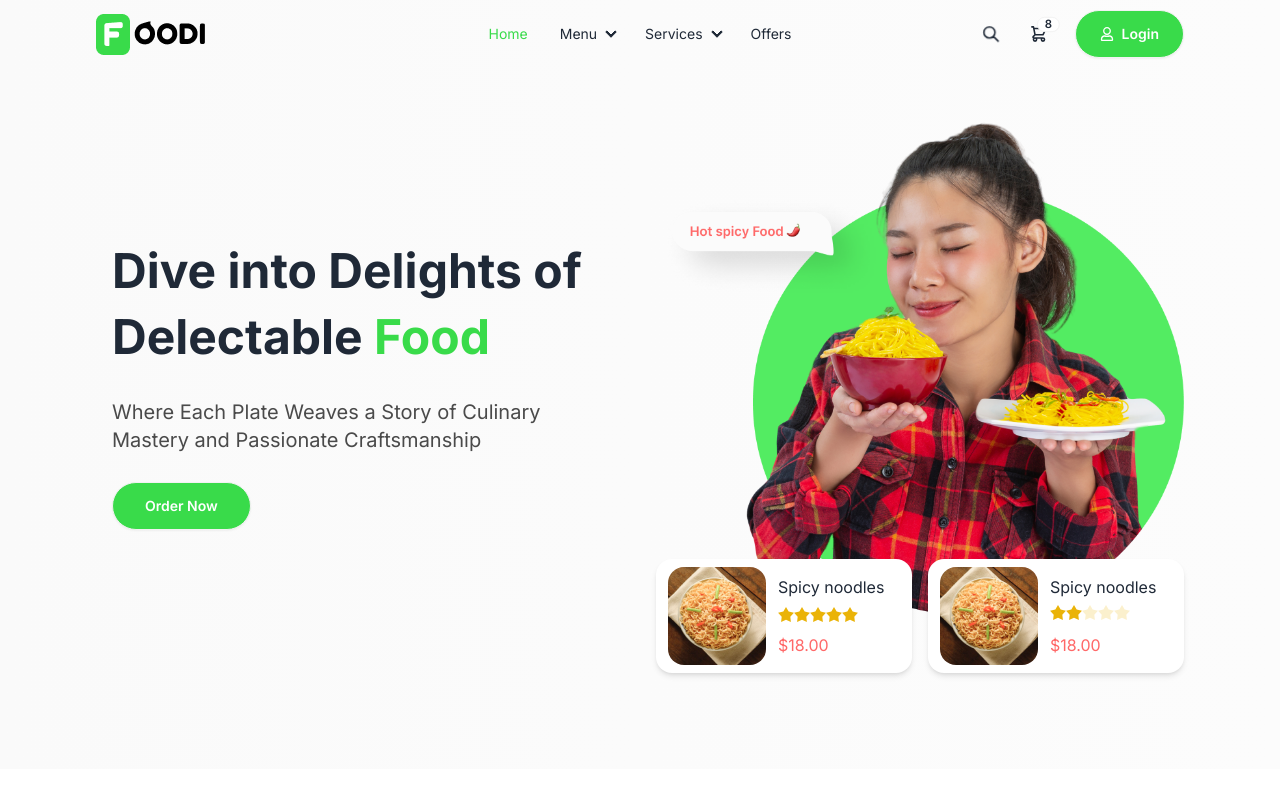
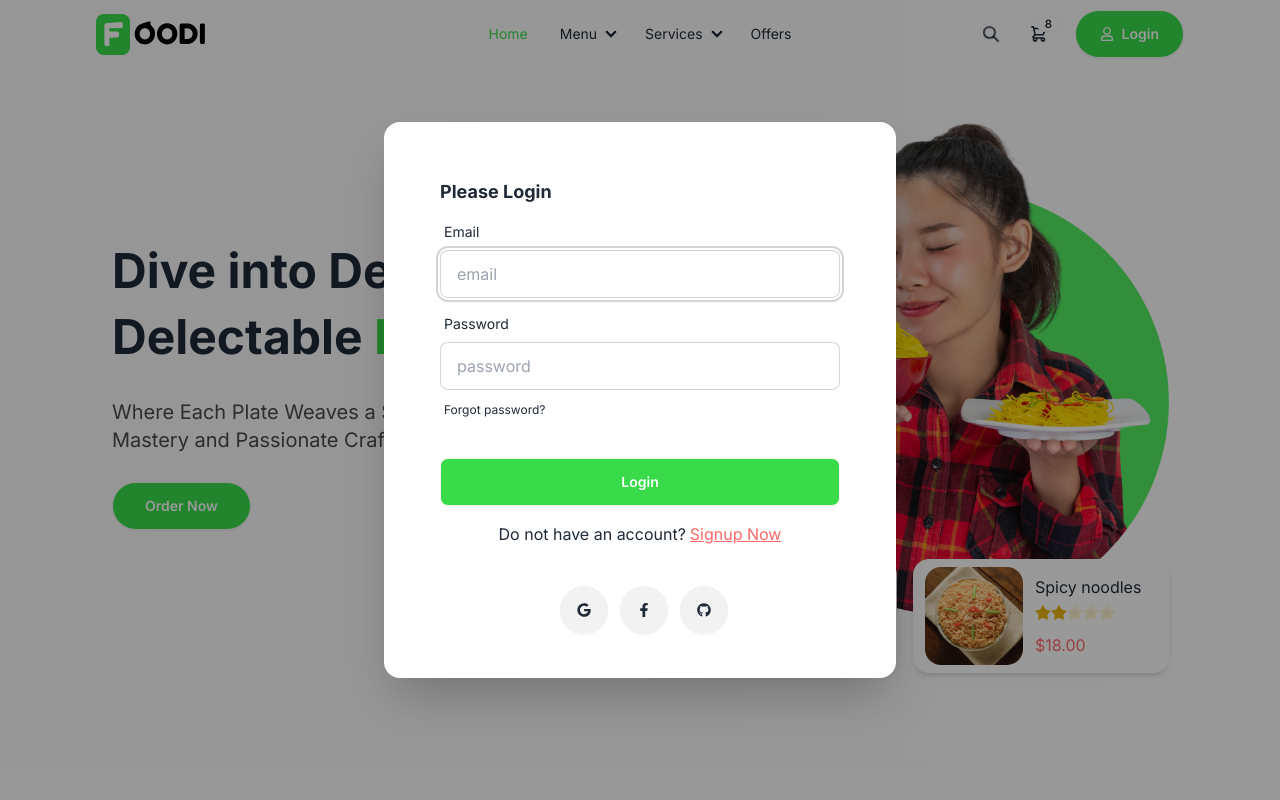
Before and after one commit to bralao/restaurant, a React (Vite) app in the folder client/: page / in a window 1280 px wide. Both pictures are taken after a click on the button "Login". Shown: the top 800 px of the page. Built offline with nearby package versions, Linux system fonts and the light colour scheme.

Commit message:
modal created

```diff
--- /dev/null
+++ b/client/src/components/Modal.jsx
@@ -0,0 +1,72 @@
+import React from 'react'
+import { Link } from 'react-router-dom'
+import { FaGoogle } from "react-icons/fa";
+import { FaFacebookF } from "react-icons/fa";
+import { FaGithub } from "react-icons/fa";
+
+
+const Modal = () => {
+  return (
+    <dialog id="my_modal_5" className="modal modal-middle sm:modal-middle">
+      <div className="modal-box">
+        <div className="modal-action flex flex-col justify-center mt-0">
+          <form className="card-body" method="dialog">
+
+            <h3 className="font-bold text-lg">Please Login</h3>
+
+            <div className="form-control">
+              <label className="label">
+                <span className="label-text">Email</span>
+              </label>
+              <input type="email" placeholder="email" className="input input-bordered" required />
+            </div>
+
+            <div className="form-control">
+              <label className="label">
+                <span className="label-text">Password</span>
+              </label>
+              <input type="password" placeholder="password" className="input input-bordered" required />
+              <label className="label mt-1">
+                <a href="#" className="label-text-alt link link-hover">Forgot password?</a>
+              </label>
+            </div>
+
+            {/* error text */}
+
+
+
+            {/* login btn */}
+            <div className="form-control mt-6">
+              <input type="submit"  value="Login" className="btn bg-green text-white"/>
+            </div>
+
+            <p className="text-center my-2">Do not have an account?
+              <Link className="underline text-red ml-1" to="/signup">Signup Now</Link>
+            </p>
+
+
+
+          </form>
+
+          {/* social login */}
+          <div className="text-center space-x-3 mb-5">
+            <button className="btn btn-circle hover:bg-green hover:text-white">
+              <FaGoogle />
+            </button>
+            <button className="btn btn-circle hover:bg-green hover:text-white">
+              <FaFacebookF />
+            </button>
+            <button className="btn btn-circle hover:bg-green hover:text-white">
+              <FaGithub />
+            </button>
+
+          </div>
+
+        </div>
+      </div>
+    </dialog>
+
+  )
+}
+
+export default Modal
--- a/client/src/components/Navbar.jsx
+++ b/client/src/components/Navbar.jsx
@@ -1,6 +1,7 @@
 import React, { useState, useEffect } from 'react'
 import logo from '/logo.png' // no need to write the hole path because it is in the public folder
 import { FaRegUser } from "react-icons/fa";
+import Modal from './Modal';
 
 
 const Navbar = () => {
@@ -79,10 +80,12 @@ const Navbar = () => {
           </ul>
         </div>
         <div className="navbar-end" >
+
           {/* search button */}
           <button className="btn btn-ghost btn-circle hidden lg:flex">
             <svg xmlns="http://www.w3.org/2000/svg" className="h-5 w-5" fill="none" viewBox="0 0 24 24" stroke="currentColor"><path strokeLinecap="round" strokeLinejoin="round" strokeWidth="2" d="M21 21l-6-6m2-5a7 7 0 11-14 0 7 7 0 0114 0z" /></svg>
           </button>
+
           {/*cart items */}
           <div tabIndex={0} role="button" className="btn btn-ghost btn-circle mr-3 lg:flex hidden items-center justify-center ">
             <div className="indicator">
@@ -90,11 +93,16 @@ const Navbar = () => {
               <span className="badge badge-sm indicator-item">8</span>
             </div>
           </div>
-          {/*btn */}
-          <button className="btn bg-green rounded-full px-6 text-white flex items-center gap-2">
+
+          {/*login btn */}
+          <button
+          onClick={()=>document.getElementById('my_modal_5').showModal()}
+          className="btn bg-green rounded-full px-6 text-white flex items-center gap-2">
             <FaRegUser />
             Login
           </button>
+
+          <Modal />
         </div>
       </div>
     </header>
```
